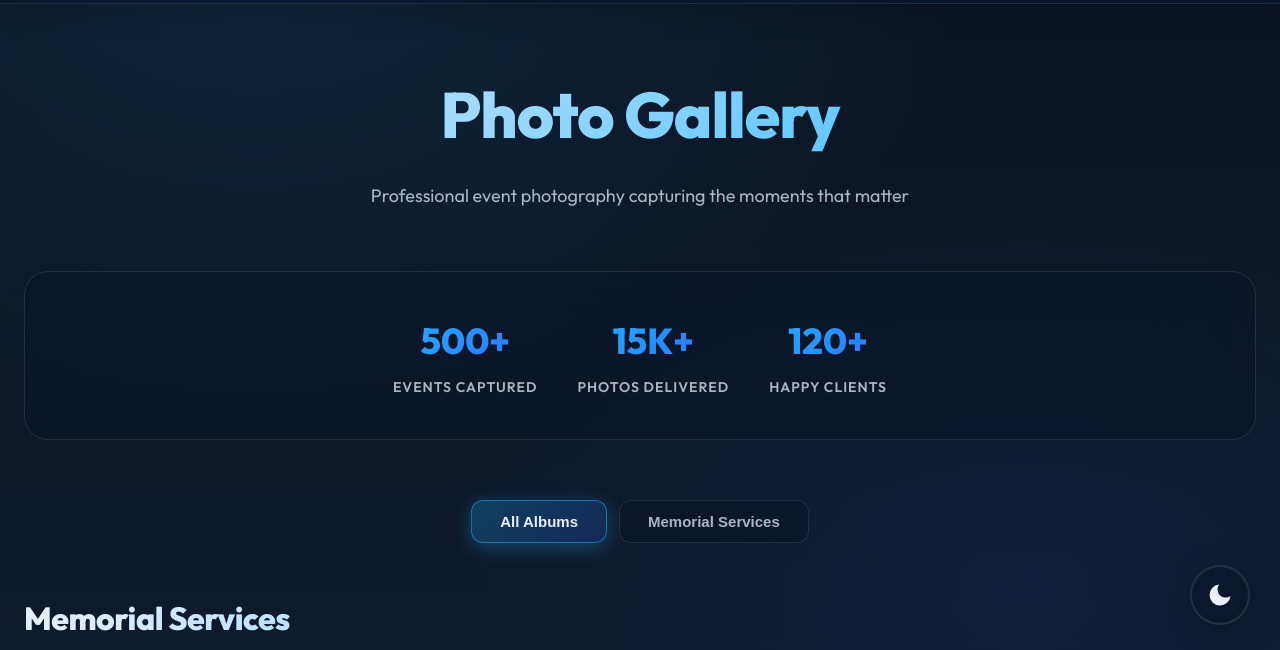
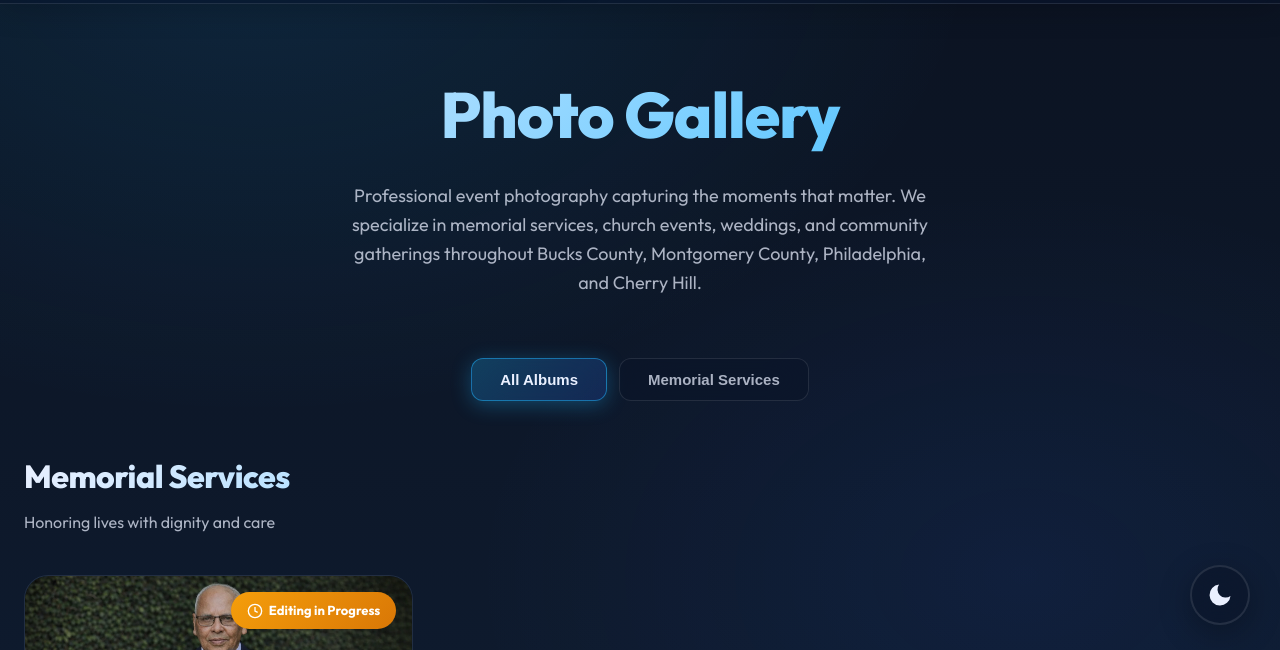
Before and after one commit to ChronosMedia/ChronosMedia.github.io, a plain HTML site: page photos.html in a window 1280 px wide. Shown: the part 145-795 px from the top of the page. Drawn offline with Linux system fonts and the light colour scheme.

Commit message:
Add files via upload

```diff
--- a/photos.html
+++ b/photos.html
@@ -715,23 +715,7 @@
       <!-- Hero Section -->
       <div class="hero">
         <h1>Photo Gallery</h1>
-        <p>Professional event photography capturing the moments that matter</p>
-      </div>
-
-      <!-- Stats Bar -->
-      <div class="stats-bar">
-        <div class="stat">
-          <span class="stat-number">500+</span>
-          <span class="stat-label">Events Captured</span>
-        </div>
-        <div class="stat">
-          <span class="stat-number">15K+</span>
-          <span class="stat-label">Photos Delivered</span>
-        </div>
-        <div class="stat">
-          <span class="stat-number">120+</span>
-          <span class="stat-label">Happy Clients</span>
-        </div>
+        <p>Professional event photography capturing the moments that matter. We specialize in memorial services, church events, weddings, and community gatherings throughout Bucks County, Montgomery County, Philadelphia, and Cherry Hill.</p>
       </div>
 
 
@@ -809,7 +793,7 @@
               </p>
 
               <p style="margin:0 0 12px; font-weight:700; font-size: 16px;">
-                📧 <a href="mailto:info@chronosmedia.to" onclick="gtag('event', 'click', {'event_category': 'Contact', 'event_label': 'Email Click - Photos Page'});">info@chronosmedia.to</a>
+                📧 <a href="/cdn-cgi/l/email-protection#f69f989099b6959e84999899859b93929f97d88299" onclick="gtag('event', 'click', {'event_category': 'Contact', 'event_label': 'Email Click - Photos Page'});"><span class="__cf_email__" data-cfemail="a9c0c7cfc6e9cac1dbc6c7c6dac4cccdc0c887ddc6">[email&#160;protected]</span></a>
               </p>
 
               <p style="margin:0; font-weight:700; font-size: 16px;">
@@ -915,7 +899,7 @@
     </div>
   </footer>
 
-    <script>
+    <script data-cfasync="false" src="/cdn-cgi/scripts/5c5dd728/cloudflare-static/email-decode.min.js"></script><script>
     document.addEventListener('DOMContentLoaded', function() {
       // Theme Toggle
       const themeToggle = document.getElementById("themeToggle");
@@ -948,17 +932,4 @@
             sunIcon.style.display = "none";
           } else {
             moonIcon.style.display = "none";
-            sunIcon.style.display = "block";
-          }
-        }
-      }
-
-      function updateLogo(theme) {
-        if (logoImg) {
-          logoImg.src = theme === "dark" ? "chronos-logo-dark.svg" : "chronos-logo-light.svg";
-        }
-      }
-    });
-    </script>
-</body>
-</html>
+            sunIcon.style.display = "bl
```
